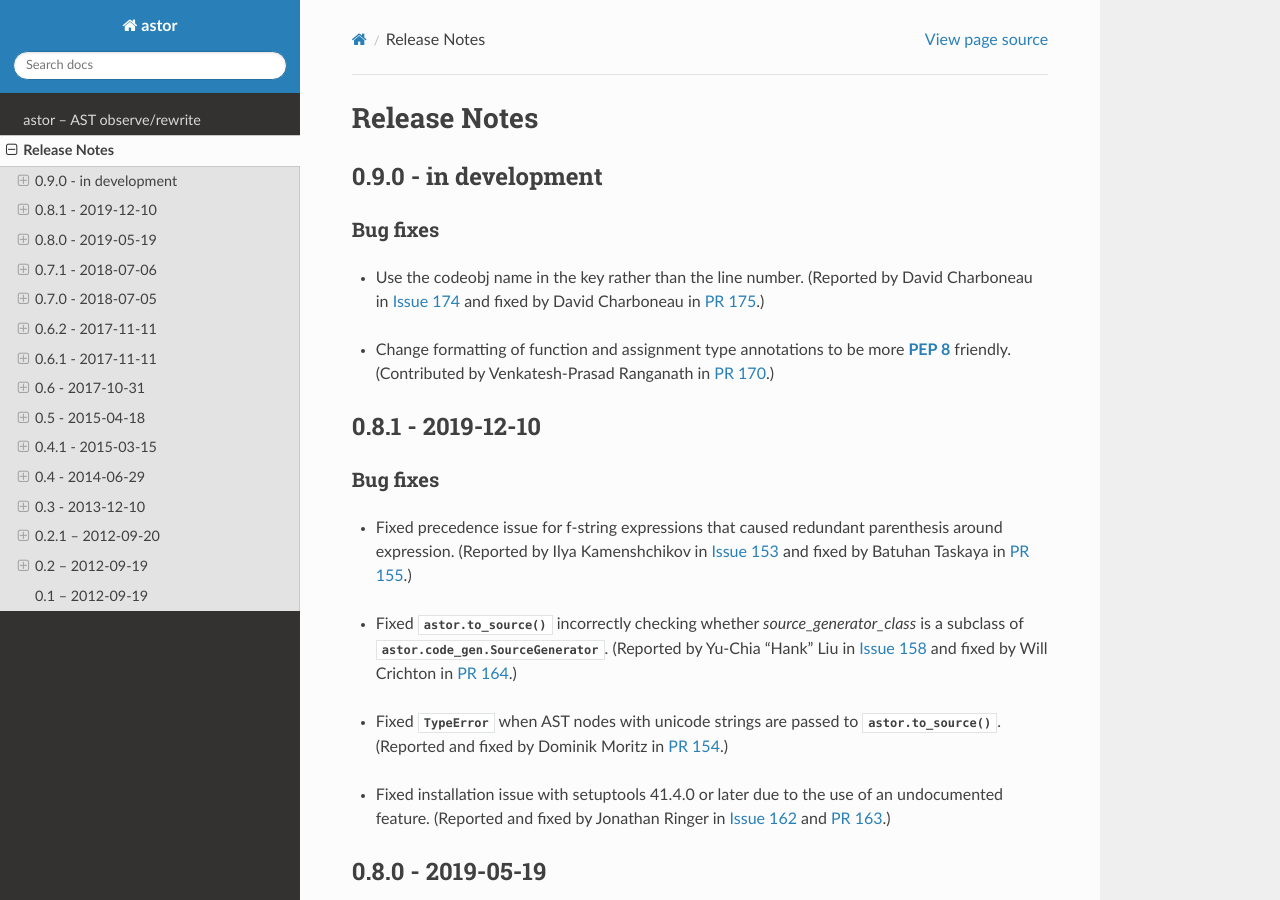
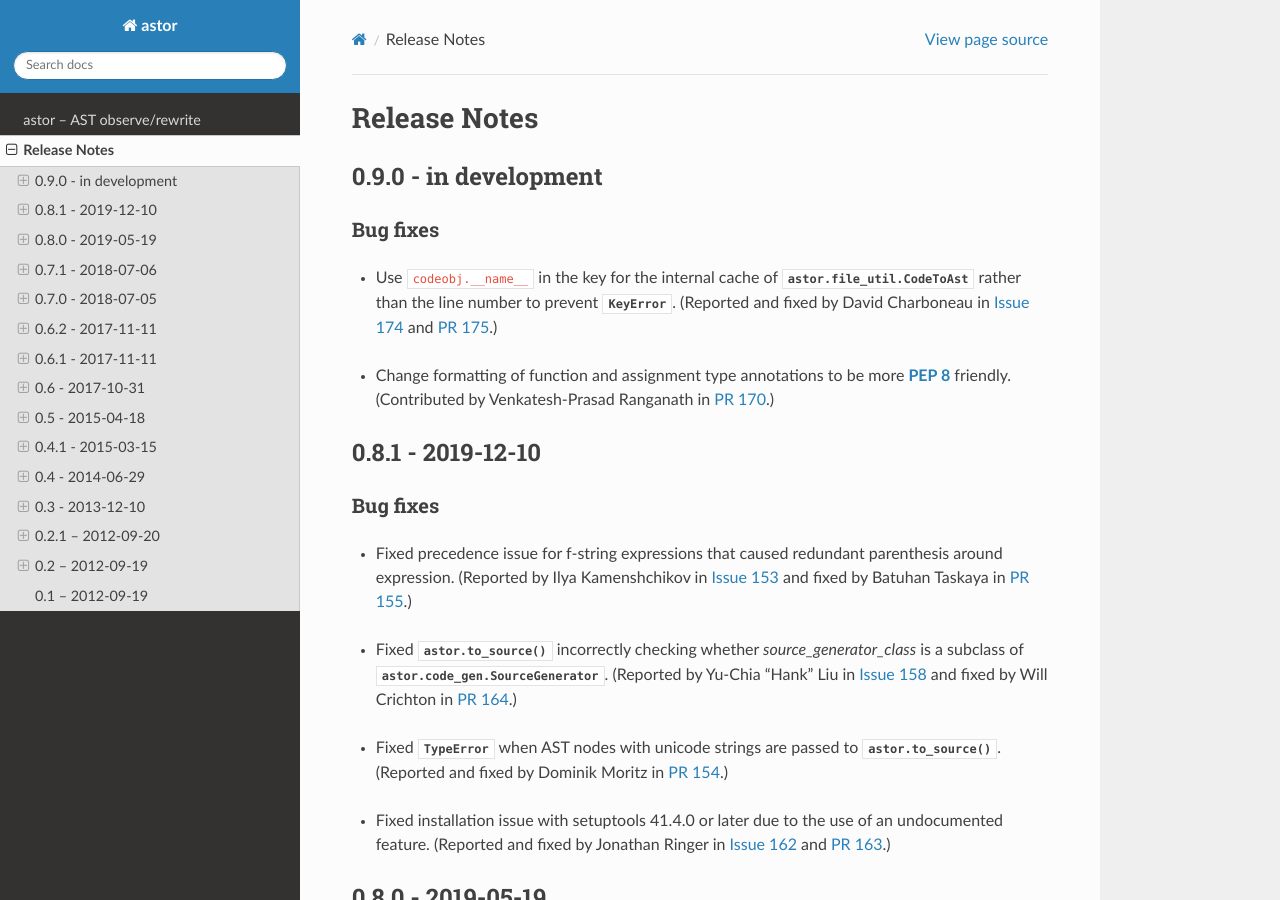
Before and after one commit to berkerpeksag/astor, a Sphinx documentation site: the page built from docs/changelog.rst, in a window 1280 px wide and 900 px high. Built offline with Sphinx 7.4.7 and the Read the Docs theme 2.0.0, drawn with Linux system fonts in a browser that asks for light colours; the version number could not be read and is left out.

Commit message:
edits before merge

```diff
--- a/docs/changelog.rst
+++ b/docs/changelog.rst
@@ -8,8 +8,10 @@ Release Notes
 Bug fixes
 ~~~~~~~~~
 
-* Use the codeobj name in the key rather than the line number.
-  (Reported by David Charboneau in `Issue 174`_ and fixed by David Charboneau in `PR 175`_.)
+* Use ``codeobj.__name__`` in the key for the internal cache of
+  :class:`astor.file_util.CodeToAst` rather than the line number to
+  prevent :exc:`KeyError`.
+  (Reported and fixed by David Charboneau in `Issue 174`_ and `PR 175`_.)
 
 .. _`Issue 174`: https://github.com/berkerpeksag/astor/pull/174
 .. _`PR 175`: https://github.com/berkerpeksag/astor/pull/175
```
Also changed, not shown: 2 other files.
